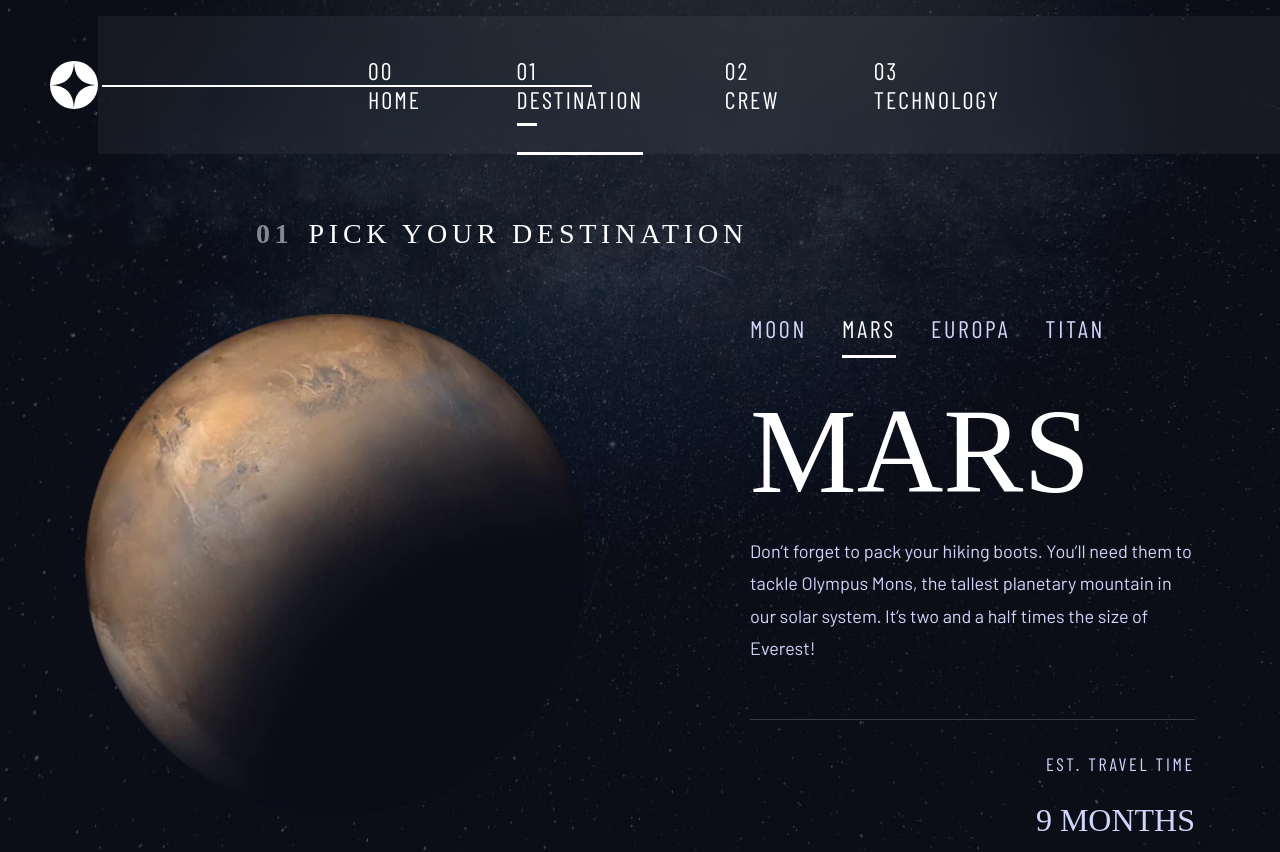
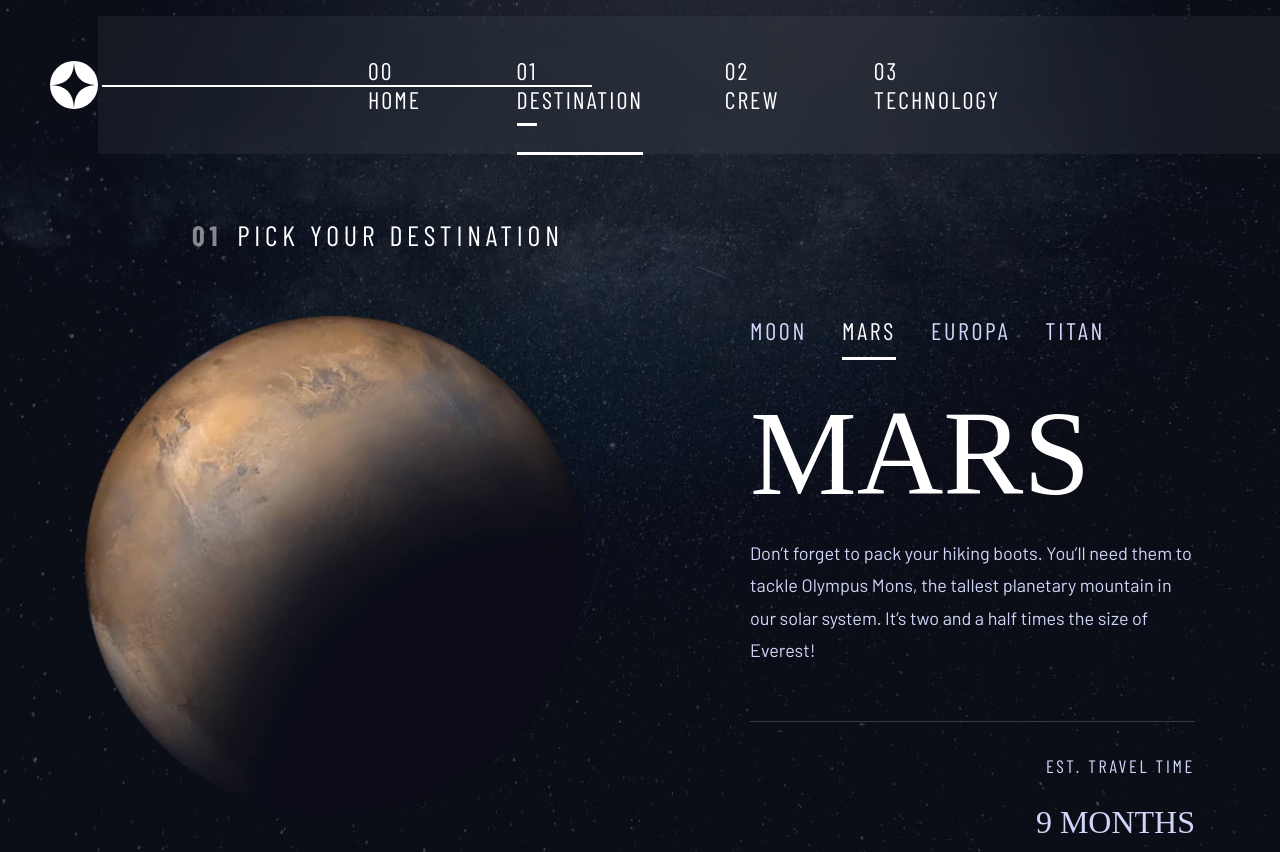
Before and after one commit to ME0WGE/React-Space-Router, a React (Vite) app: page /destination/mars in a window 1280 px wide. Built offline with nearby package versions, Linux system fonts and the light colour scheme; a web font is replaced by a local one.

Commit message:
adjusted destination style

```diff
--- a/src/index.css
+++ b/src/index.css
@@ -81,7 +81,7 @@ p,
 /* Navigation et éléments d'interface */
 .nav-ul,
 .li-link,
-.destination-title,
+.destination-title h1,
 .planet-link,
 .stat-title,
 .crew-title h1 {
--- a/src/pages/destination/destination.css
+++ b/src/pages/destination/destination.css
@@ -13,7 +13,7 @@
 /* Section titre */
 .destination-title {
   display: flex;
-  margin-left: 20%;
+  margin-left: 15%;
   padding-top: 4rem;
   padding-bottom: 4rem;
 }
```
